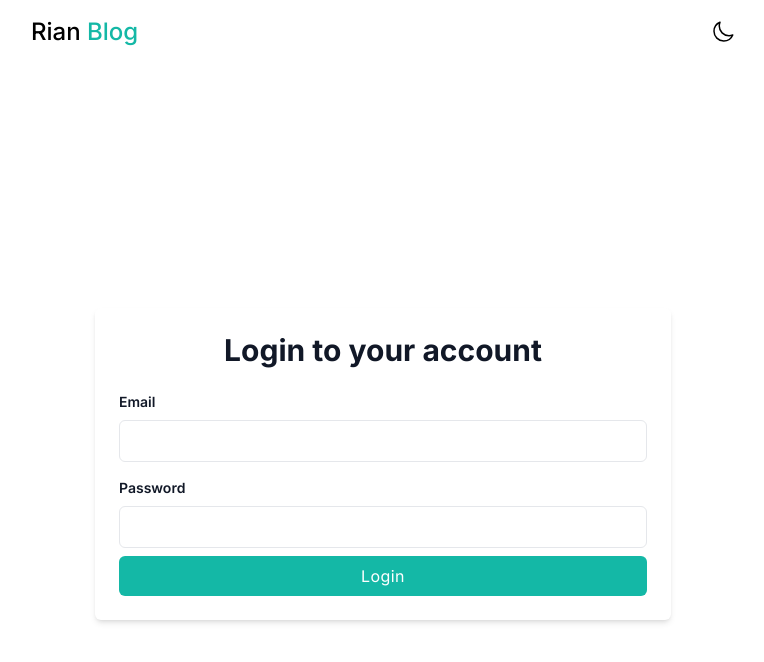
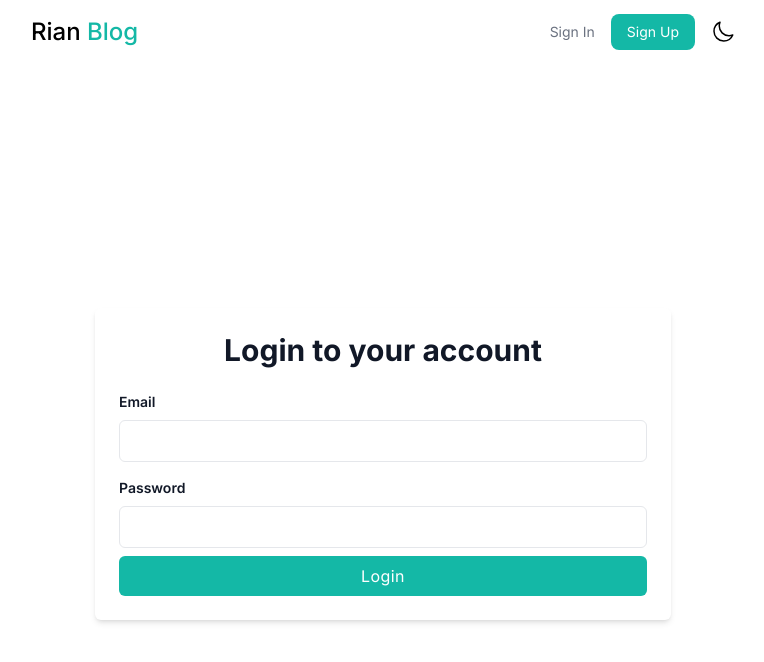
Before and after one commit to RianNegreiros/personal-website, a Next.js app in the folder client/: page /signin in a window 1280 px wide. Shown: the top 662 px of the page, without its empty margins (257-1021 px from the left). Built offline with nearby package versions, Linux system fonts and the light colour scheme.

Commit message:
feat: add sign in/up links to navbar

```diff
--- a/client/app/components/Navbar.tsx
+++ b/client/app/components/Navbar.tsx
@@ -6,13 +6,23 @@ export default function Navbar() {
     <div className="max-w-3xl mx-auto px-4 sm:px-6 lg:px-8">
       <div className="flex justify-between h-16">
         <div className="flex justify-between items-center w-full">
+          {/* Home link */}
           <Link href="/">
-            <h1 className="text-2xl font-medium">
+            <h1 className="text-2xl font-medium cursor-pointer">
               Rian <span className="text-teal-500">Blog</span>
             </h1>
           </Link>
 
-          <ThemeButton />
+          <div className="flex items-center space-x-4">
+            <Link href="/signin" className="text-sm text-gray-500 hover:text-gray-700">
+              Sign In
+            </Link>
+            <Link href="/signup" className="text-sm px-4 py-2 rounded-lg bg-teal-500 text-white hover:bg-teal-600">
+              Sign Up
+            </Link>
+
+            <ThemeButton />
+          </div>
         </div>
       </div>
     </div>
```
